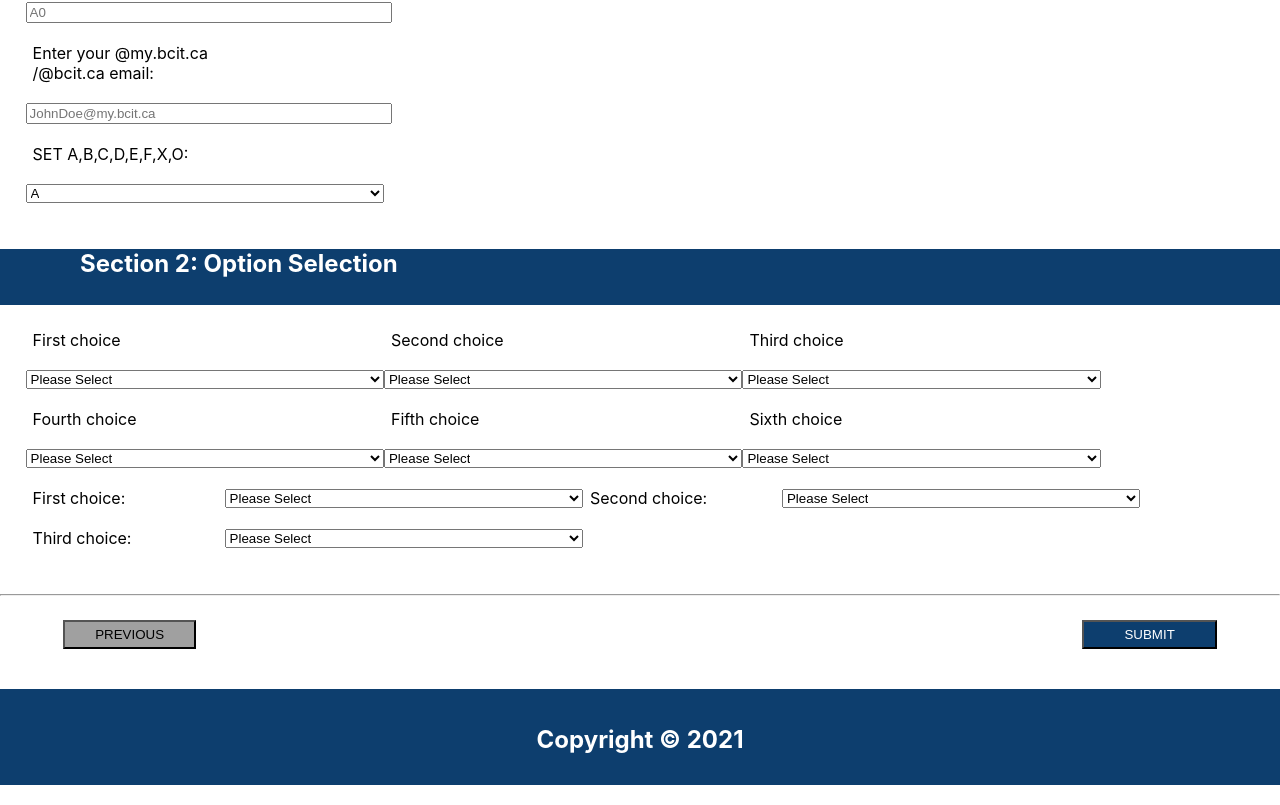
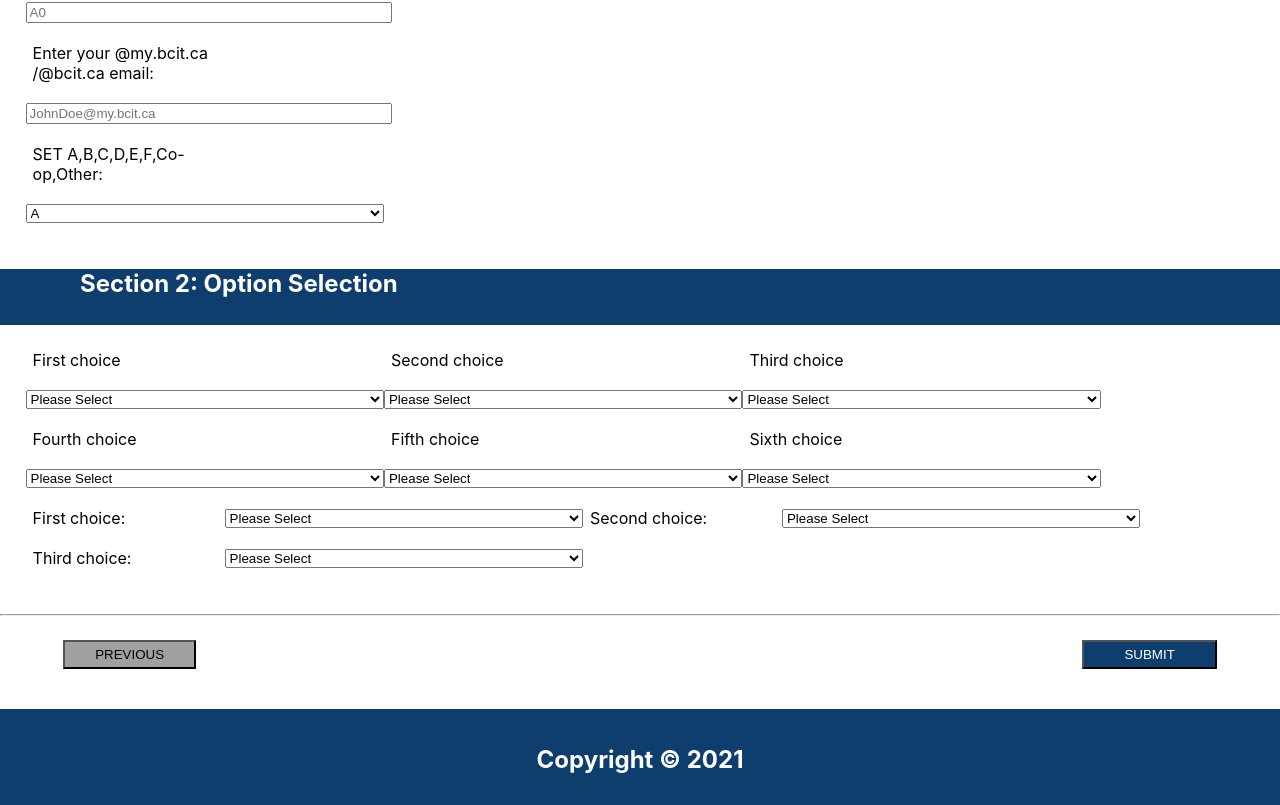
Before and after one commit to jaime-deng/BCIT-CST, a React (Create React App) app: page / in a window 1280 px wide. Shown: the part 1053-1858 px from the top of the page. Built offline with nearby package versions, Linux system fonts and the light colour scheme.

Commit message:
changing set option

```diff
--- a/src/App.js
+++ b/src/App.js
@@ -26,8 +26,6 @@ function App() {
 
     });
   }
-
-
 
 
 
@@ -133,7 +131,7 @@ function App() {
 
     </form>
       </div>
-      {/* ))}; */}
+
 
 
       <hr />
--- a/src/components/form.js
+++ b/src/components/form.js
@@ -25,7 +25,7 @@ const FormSelect = () => {
         <input type="email" id="email"
        pattern=".+@my.bcit.ca | .+@bcit.ca" size="100" placeholder="JohnDoe@my.bcit.ca" required></input>
 
-<label htmlFor="set"> SET A,B,C,D,E,F,X,O:</label>
+<label htmlFor="set"> SET A,B,C,D,E,F,Co-op,Other:</label>
        <select name="set" id="set">
         <option value="A">A</option>
         <option value="B">B</option>
@@ -33,8 +33,8 @@ const FormSelect = () => {
         <option value="D">D</option>
         <option value="E">E</option>
         <option value="F">F</option>
-        <option value="X">X</option>
-        <option value="O">O</option>
+        <option value="X">Co-op</option>
+        <option value="Other">Other</option>
       </select>
         </div>
     )
```
